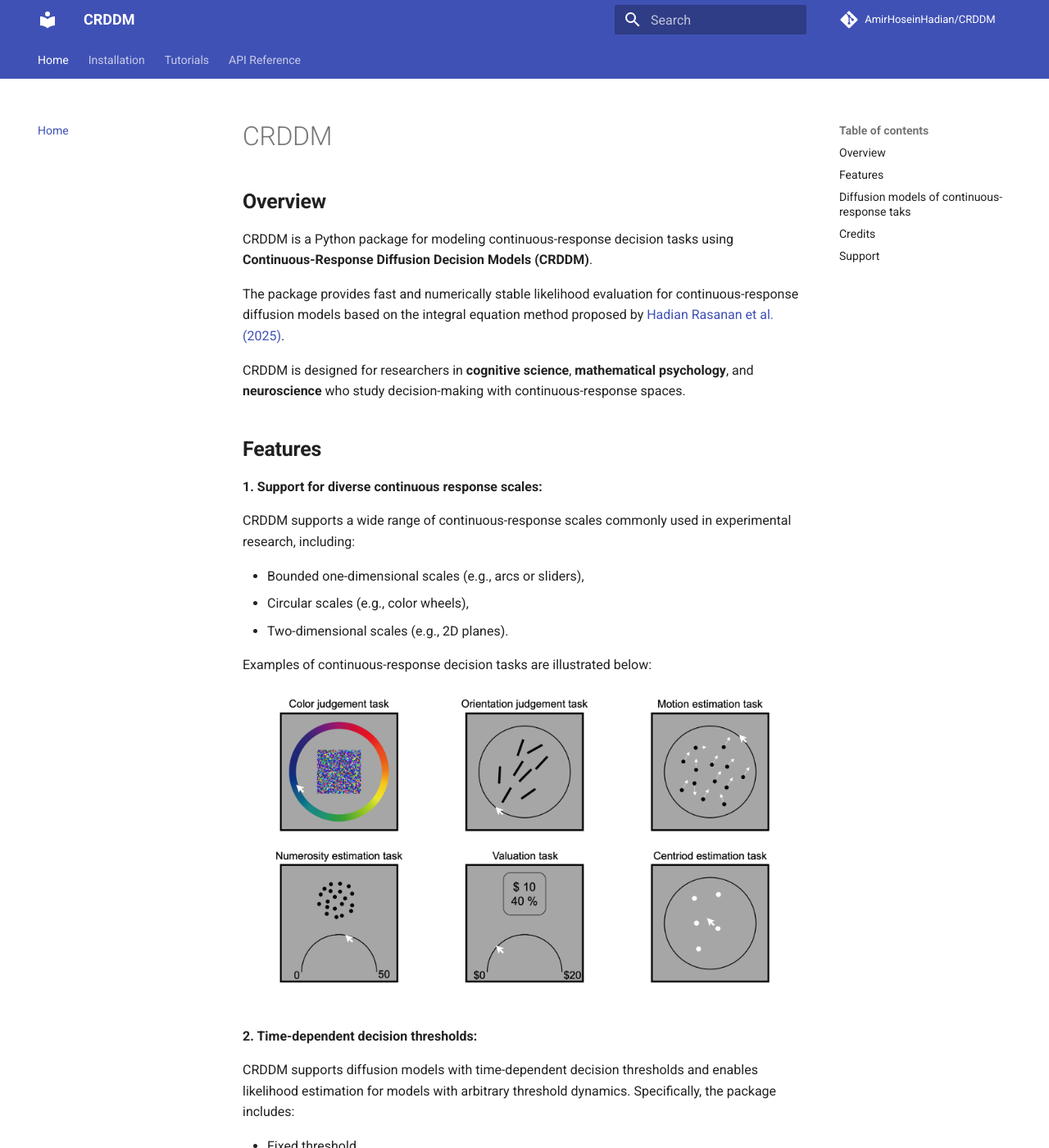
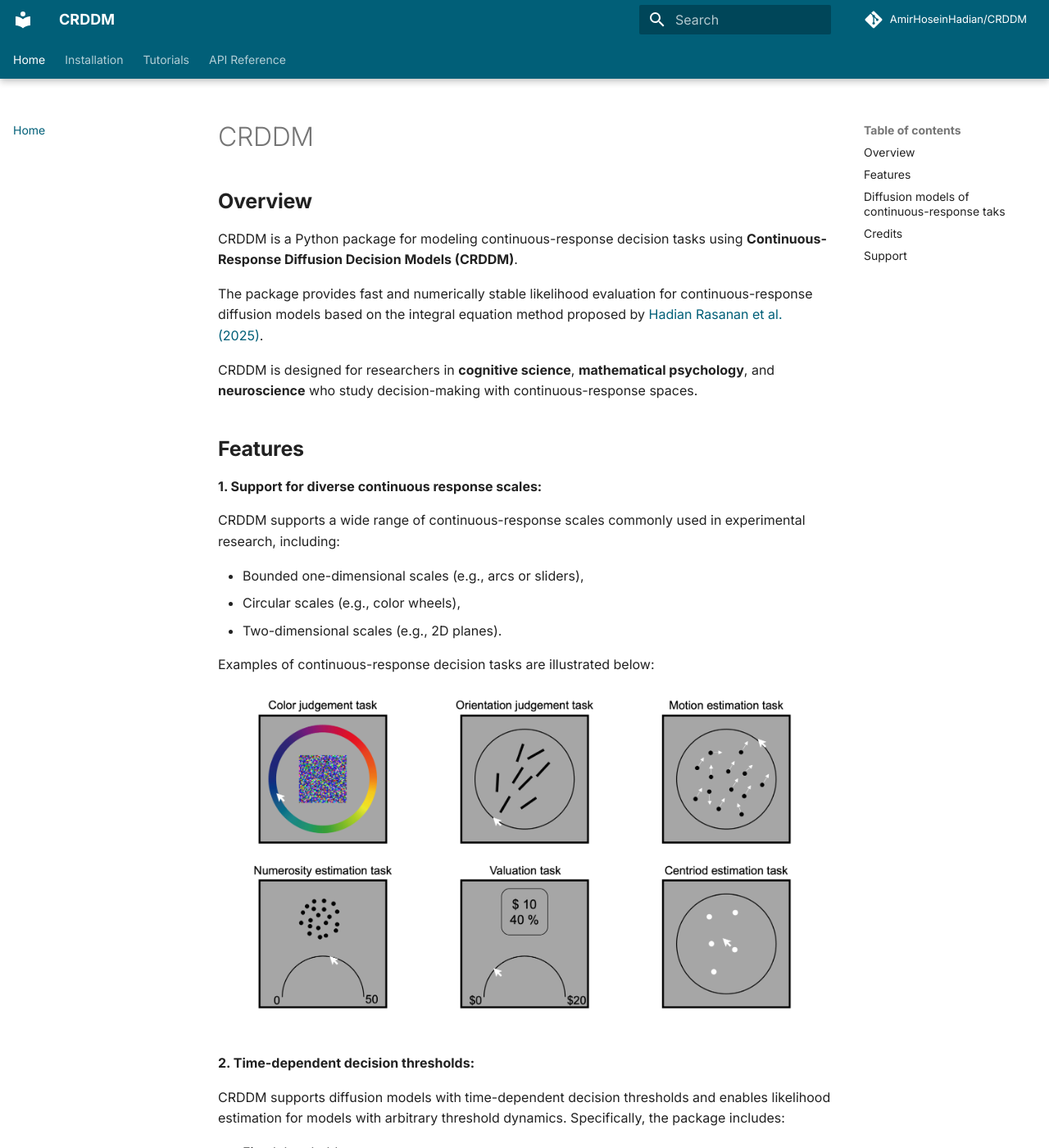
Before and after one commit to AmirHoseinHadian/CRDDM, an MkDocs documentation site: the page built from docs/index.md, in a window 1280 px wide and 1400 px high. Shown: the whole window at 82% size. Built offline with MkDocs 1.6.1 and Material for MkDocs 9.7.7, drawn with Linux system fonts in a browser that asks for light colours; comment, search, counter and statistics services are not loaded.

Commit message:
theme adjusted

```diff
--- /dev/null
+++ b/docs/stylesheets/extra.css
@@ -0,0 +1,8 @@
+.md-grid {
+  max-width: 1400px;
+}
+
+:root {
+  --md-primary-fg-color: #015F78;
+  --md-accent-fg-color: #027FA2;
+}
--- a/mkdocs.yml
+++ b/mkdocs.yml
@@ -12,6 +12,16 @@ theme:
     - navigation.sections
     - content.code.copy
     - search.highlight
+    - navigation.tracking
+    - navigation.tabs.sticky
+    - navigation.path
+    - navigation.top
+    - header.autohide
+    - announce.dismiss
+    - navigation.expand
+  font:
+    text: Inter
+    code: JetBrains Mono
 
 nav:
   - Home: index.md
@@ -54,3 +64,4 @@ extra_javascript:
 
 extra_css:
   - https://cdn.jsdelivr.net/npm/katex@0.16.9/dist/katex.min.css
+  - stylesheets/extra.css
```
